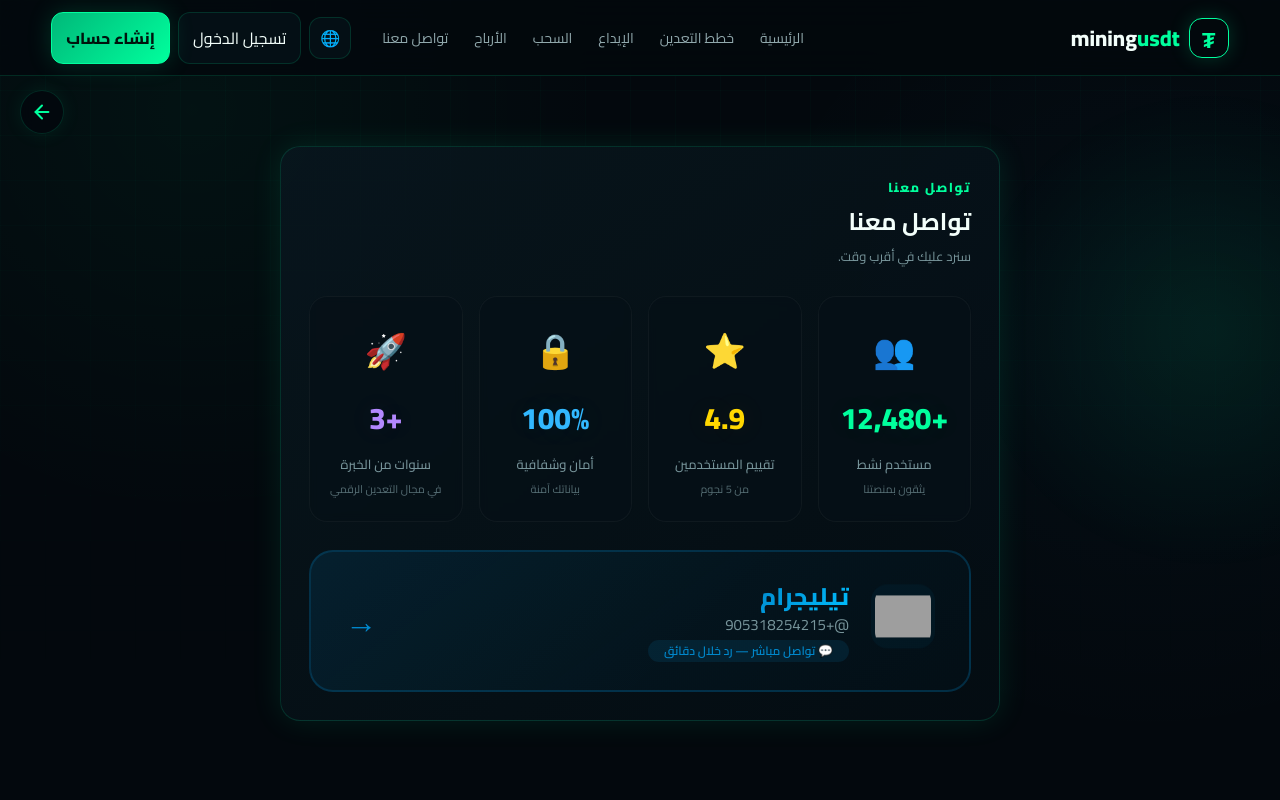
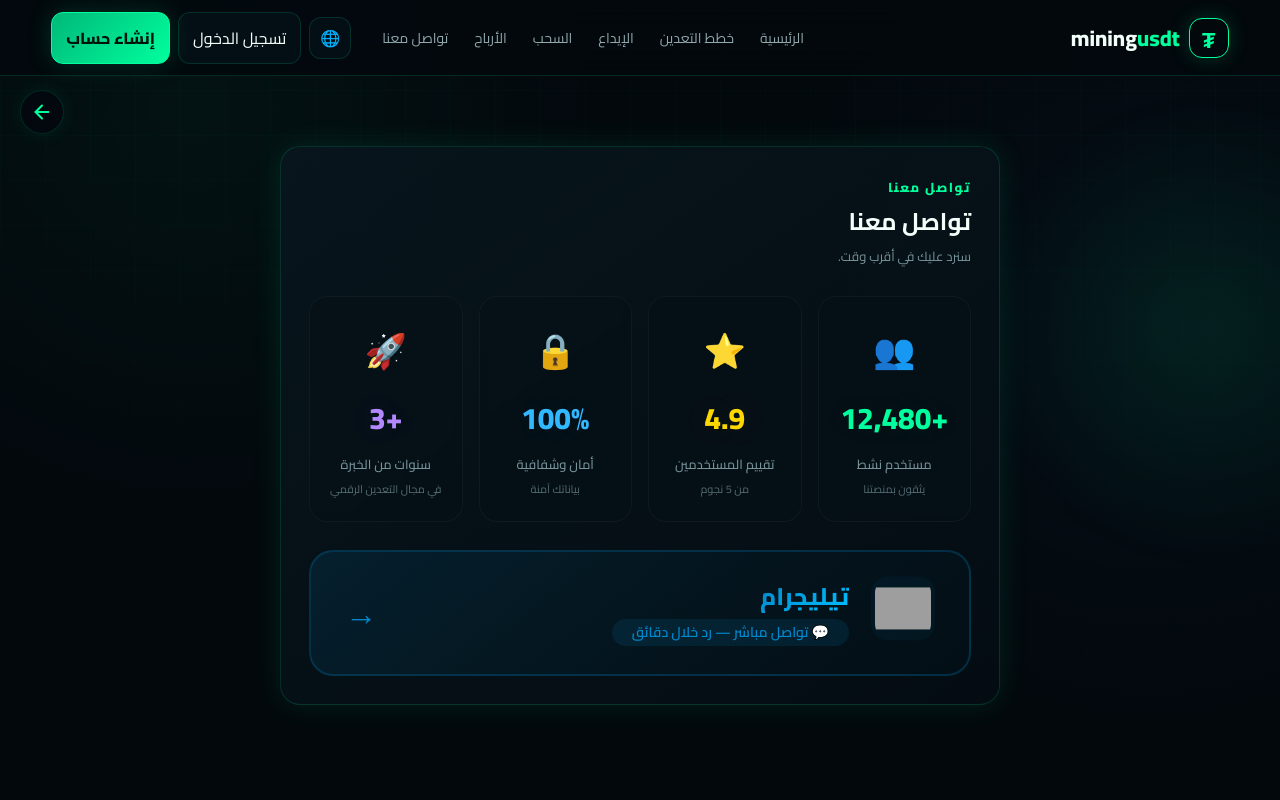
Before and after one commit to mining-usdt/usdtmining, a website: page contact.html in a window 1280 px wide. Shown: the top 800 px of the page. Drawn offline with Linux system fonts and the light colour scheme; no server answers; grey boxes are pictures that could not be loaded.

Commit message:
Update contact.html

```diff
--- a/contact.html
+++ b/contact.html
@@ -480,8 +480,9 @@ CONTACT
   >
   <span class="telegram-info">
     <span class="telegram-title" data-i18n="telegram">تيليجرام</span>
-    <span class="telegram-sub" data-i18n="telegramSub"></span>
-    <span class="telegram-badge" data-i18n="telegramBadge">💬 تواصل مباشر — رد خلال دقائق</span>
+    <span class="telegram-badge" style="font-size:14px; background: rgba(0,136,204,0.12); color: #0088cc; padding: 4px 20px; border-radius: 20px; margin-top: 5px; font-weight: 600; display: inline-block; -webkit-text-fill-color: #0088cc;">
+      💬 تواصل مباشر — رد خلال دقائق
+    </span>
   </span>
   <span class="telegram-arrow">→</span>
 </a>
```
